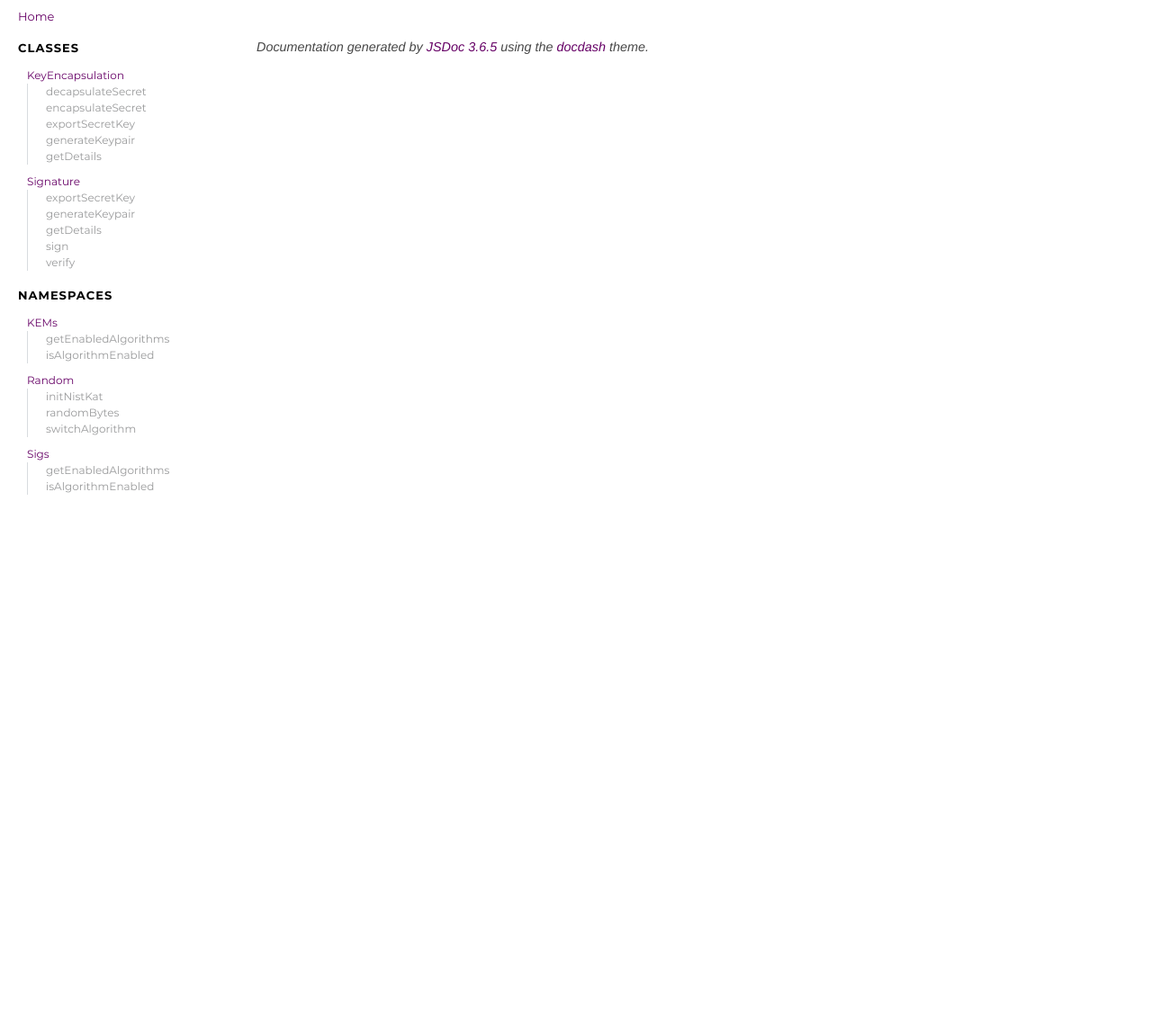
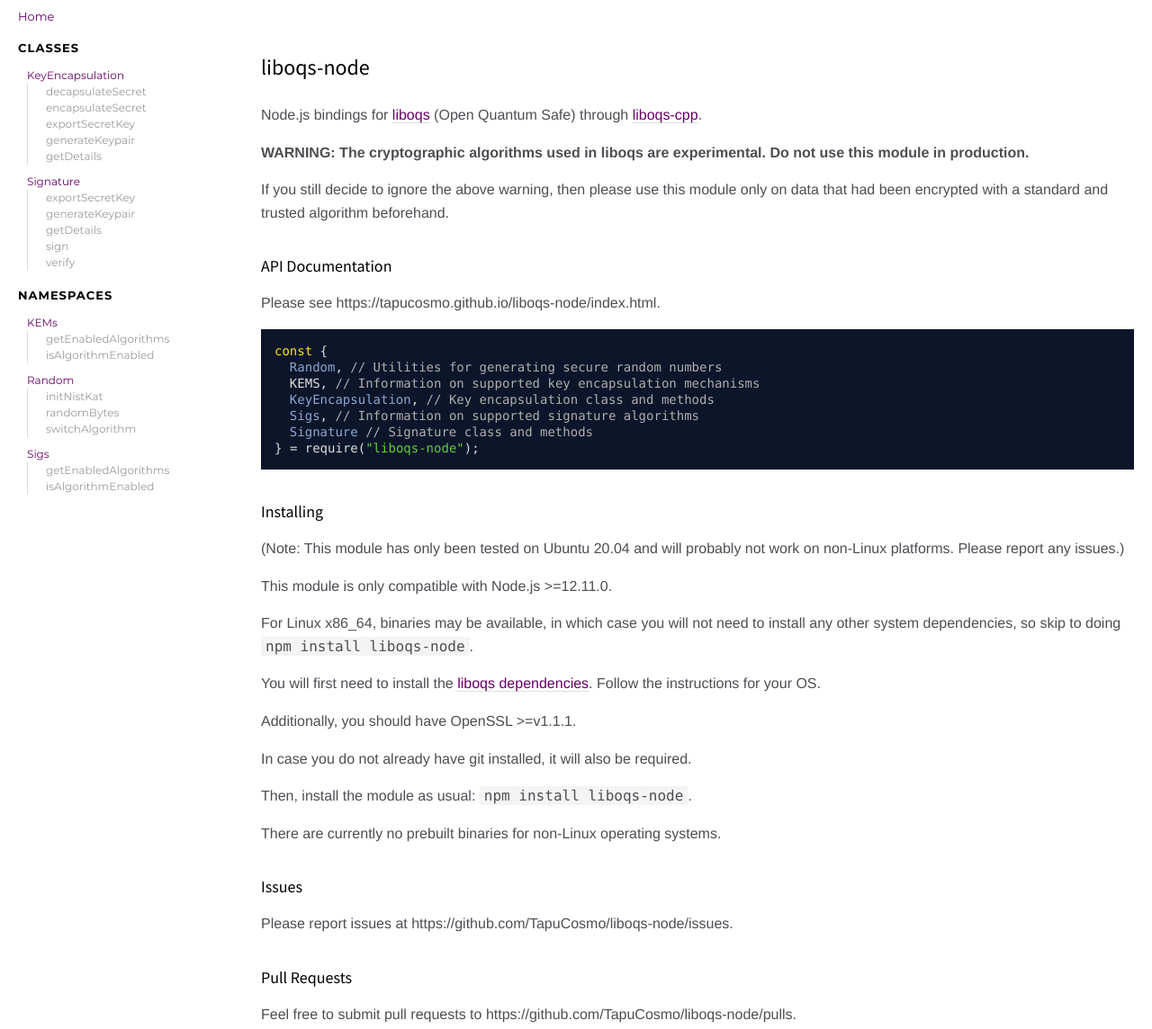
Before and after one commit to TapuCosmo/liboqs-node, a plain HTML site: page index.html in a window 1280 px wide. Shown: the top 1144 px of the page at 90% size. Before the commit the page ends 800 px from the top, so only its background shows below. Drawn offline with Linux system fonts and the light colour scheme.

Commit message:
deploy: 263985f55a866529fd22dbc4c4e4046267bb3c8b

```diff
--- a/index.html
+++ b/index.html
@@ -56,6 +56,40 @@
 
 
 
+    <section class="readme usertext">
+        <article><h1>liboqs-node</h1>
+<p>Node.js bindings for <a href="https://github.com/open-quantum-safe/liboqs">liboqs</a> (Open Quantum Safe) through <a href="https://github.com/open-quantum-safe/liboqs-cpp">liboqs-cpp</a>.</p>
+<p><strong>WARNING: The cryptographic algorithms used in liboqs are experimental. Do not use this module in production.</strong></p>
+<p>If you still decide to ignore the above warning, then please use this module only on data that had
+been encrypted with a standard and trusted algorithm beforehand.</p>
+<h2>API Documentation</h2>
+<p>Please see https://tapucosmo.github.io/liboqs-node/index.html.</p>
+<pre class="prettyprint source lang-js"><code>const {
+  Random, // Utilities for generating secure random numbers
+  KEMS, // Information on supported key encapsulation mechanisms
+  KeyEncapsulation, // Key encapsulation class and methods
+  Sigs, // Information on supported signature algorithms
+  Signature // Signature class and methods
+} = require(&quot;liboqs-node&quot;);
+</code></pre>
+<h2>Installing</h2>
+<p>(Note: This module has only been tested on Ubuntu 20.04 and will probably not work on non-Linux platforms.
+Please report any issues.)</p>
+<p>This module is only compatible with Node.js &gt;=12.11.0.</p>
+<p>For Linux x86_64, binaries may be available, in which case you will not need to install any other system dependencies,
+so skip to doing <code>npm install liboqs-node</code>.</p>
+<p>You will first need to install the <a href="https://github.com/open-quantum-safe/liboqs#quickstart">liboqs dependencies</a>.
+Follow the instructions for your OS.</p>
+<p>Additionally, you should have OpenSSL &gt;=v1.1.1.</p>
+<p>In case you do not already have git installed, it will also be required.</p>
+<p>Then, install the module as usual: <code>npm install liboqs-node</code>.</p>
+<p>There are currently no prebuilt binaries for non-Linux operating systems.</p>
+<h2>Issues</h2>
+<p>Please report issues at https://github.com/TapuCosmo/liboqs-node/issues.</p>
+<h2>Pull Requests</h2>
+<p>Feel free to submit pull requests to https://github.com/TapuCosmo/liboqs-node/pulls.</p></article>
+    </section>
+
 
 
 
```
